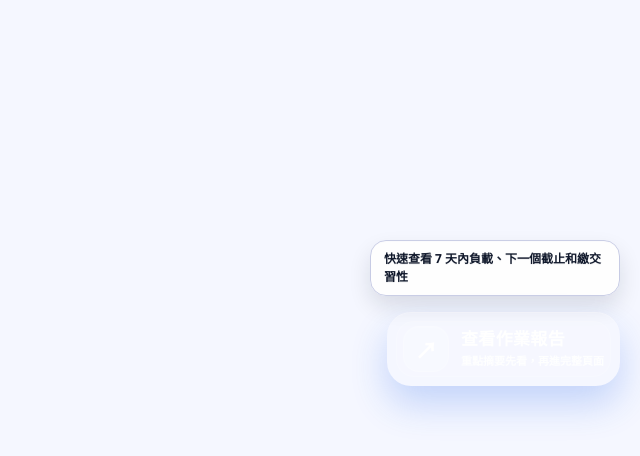
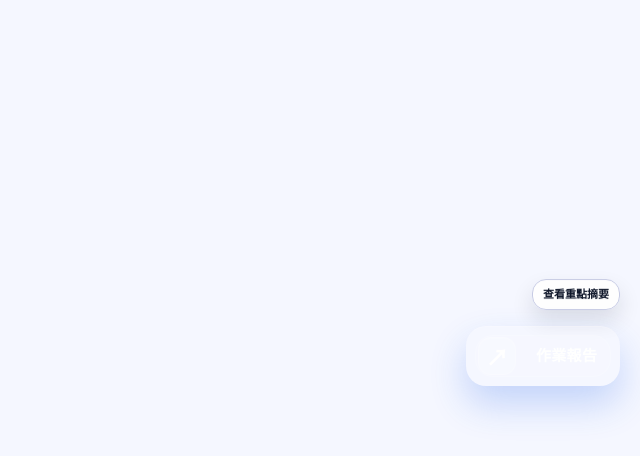
Before and after one commit to bryan931218/NYCU_e3hwtool, a Flask app: template frontend/templates/web.html in a window 1280 px wide. Shown: the part 330-786 px from the top of the page, without its empty margins (640-1280 px from the left). Run offline with Flask 3, Linux system fonts and the light colour scheme; the template is opened without the code that fills it, so the values that code supplies are empty.

Commit message:
Refine assignment report UX and submission timing metrics

```diff
--- a/frontend/templates/web.html
+++ b/frontend/templates/web.html
@@ -650,13 +650,13 @@ html[data-theme="dark"]{
     position:fixed;right:20px;bottom:84px;z-index:80;display:flex;flex-direction:column;align-items:flex-end;gap:10px;
     }
     .insight-fab-note{
-    max-width:250px;padding:9px 13px;border-radius:16px;background:color-mix(in srgb, var(--card) 94%, rgba(15,23,42,.06));
-    color:var(--fg);font-size:12px;font-weight:700;line-height:1.5;border:1px solid color-mix(in srgb, var(--primary) 16%, var(--border));
+    max-width:170px;padding:7px 10px;border-radius:14px;background:color-mix(in srgb, var(--card) 94%, rgba(15,23,42,.06));
+    color:var(--fg);font-size:11px;font-weight:700;line-height:1.35;border:1px solid color-mix(in srgb, var(--primary) 16%, var(--border));
     box-shadow:0 10px 22px rgba(15,23,42,.12);backdrop-filter:blur(12px);animation:launcher-bob 4.5s ease-in-out infinite;
     }
     .insight-fab{
     position:relative;display:grid;grid-template-columns:46px minmax(0,1fr);align-items:center;gap:12px;
-    min-width:216px;min-height:74px;padding:12px 16px;border:0;border-radius:24px;cursor:pointer;
+    min-width:154px;min-height:60px;padding:10px 12px;border:0;border-radius:20px;cursor:pointer;
     background:linear-gradient(135deg,var(--primary),var(--accent));color:#fff;font-weight:900;
     box-shadow:0 18px 36px rgba(37,99,235,.24), inset 0 1px 0 rgba(255,255,255,.22);
     overflow:hidden;isolation:isolate;text-align:left;transition:transform .18s ease, box-shadow .18s ease;
@@ -671,13 +671,12 @@ html[data-theme="dark"]{
     animation:launcher-ping 2.4s ease-out infinite;
     }
     .insight-fab-icon{
-    width:46px;height:46px;border-radius:16px;display:grid;place-items:center;
+    width:38px;height:38px;border-radius:13px;display:grid;place-items:center;
     background:rgba(255,255,255,.16);border:1px solid rgba(255,255,255,.18);font-size:22px;
     box-shadow:inset 0 1px 0 rgba(255,255,255,.12);
     }
     .insight-fab-label{display:flex;flex-direction:column;line-height:1.15}
-    .insight-fab-label strong{font-size:17px;letter-spacing:.02em}
-    .insight-fab-label span{margin-top:5px;font-size:11px;opacity:.9;font-weight:700}
+    .insight-fab-label strong{font-size:15px;letter-spacing:.02em}
     .insight-launcher-panel{width:min(520px,92vw);padding:22px}
     .insight-preview{
     margin-top:14px;padding:18px;border-radius:22px;border:1px solid color-mix(in srgb, var(--primary) 18%, var(--border));
@@ -764,8 +763,8 @@ html[data-theme="dark"]{
     .report-score-wrap{justify-content:flex-start}
     .report-week-grid{grid-template-columns:repeat(4,minmax(0,1fr))}
     .insight-fab-shell{right:14px;bottom:78px}
-    .insight-fab-note{max-width:210px;font-size:11px}
-    .insight-fab{min-width:188px;min-height:68px;padding:11px 14px}
+    .insight-fab-note{max-width:140px;font-size:10px}
+    .insight-fab{min-width:138px;min-height:56px;padding:9px 11px;grid-template-columns:34px minmax(0,1fr);gap:10px}
     .insight-preview-top,.insight-preview-grid{grid-template-columns:1fr}
     .toolbar-compact{
         grid-template-columns: 1fr;
@@ -1355,12 +1354,11 @@ html[data-theme="dark"]{
     {% endif %}
     {% endif %}
 <div class="insight-fab-shell">
-    <div class="insight-fab-note">快速查看 7 天內負載、下一個截止和繳交習性</div>
+    <div class="insight-fab-note">查看重點摘要</div>
     <button type="button" class="insight-fab" id="insightLauncherFab" aria-label="開啟作業報告">
         <span class="insight-fab-icon" aria-hidden="true">↗</span>
         <span class="insight-fab-label">
-            <strong>查看作業報告</strong>
-            <span>重點摘要先看，再進完整頁面</span>
+            <strong>作業報告</strong>
         </span>
     </button>
 </div>
```
